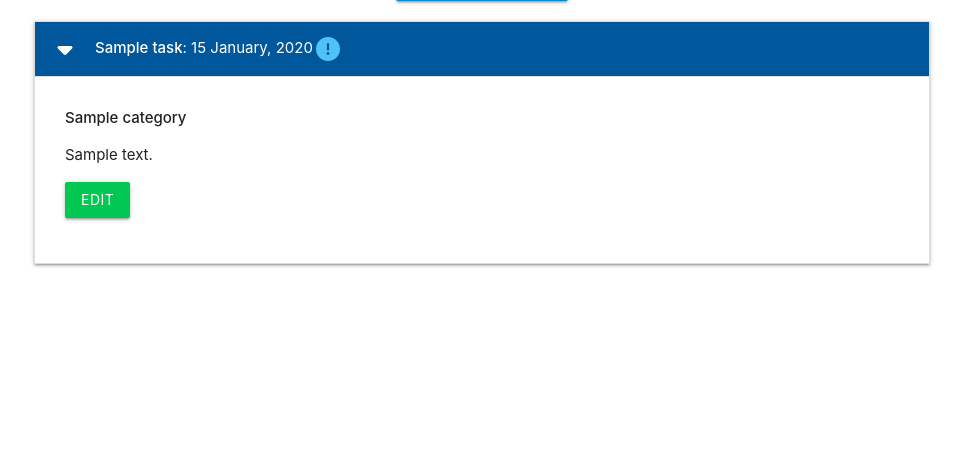
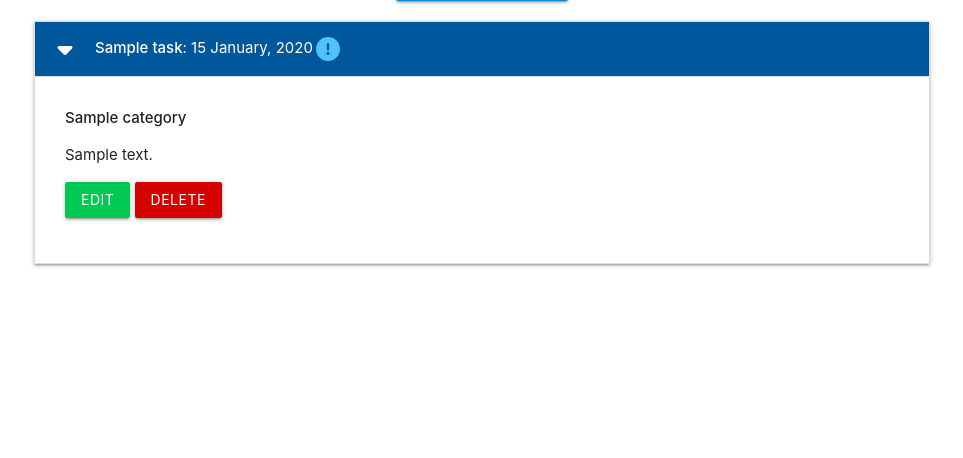
Before and after one commit to alanjameschapman/task_manager, a Flask app: page / in a window 1280 px wide, after a click that opens the changed part. Shown: the part 212-670 px from the top of the page, without its empty margins (158-1121 px from the left). Run offline with Flask 3, Linux system fonts and the light colour scheme; tables that the repository leaves empty hold one stand-in row (values such as "Sample post").

Commit message:
Refactor models and routes

```diff
--- a/taskmanager/models.py
+++ b/taskmanager/models.py
@@ -1,25 +1,28 @@
 from taskmanager import db
+"""Import the db object from the taskmanager package."""
 
 
 class Category(db.Model):
-    # schema for the Category model
+    """schema for the Category model"""
     id = db.Column(db.Integer, primary_key=True)
     category_name = db.Column(db.String(25), unique=True, nullable=False)
-    tasks = db.relationship("Task", backref="category", cascade="all, delete", lazy=True)
+    tasks = db.relationship("Task", backref="category",
+                            cascade="all, delete", lazy=True)
 
     def __repr__(self):
-        # __repr__ to represent itself in the form of a string
+        """__repr__ to represent itself in the form of a string"""
         return self.category_name
 
 
 class Task(db.Model):
-    # schema for the Task model
+    """schema for the Task model"""
     id = db.Column(db.Integer, primary_key=True)
     task_name = db.Column(db.String(50), unique=True, nullable=False)
     task_description = db.Column(db.Text, nullable=False)
     is_urgent = db.Column(db.Boolean, default=False, nullable=False)
     due_date = db.Column(db.Date, nullable=False)
-    category_id = db.Column(db.Integer, db.ForeignKey("category.id", ondelete="CASCADE"), nullable=False)
+    category_id = db.Column(db.Integer, db.ForeignKey(
+        "category.id", ondelete="CASCADE"), nullable=False)
 
     def __repr__(self):
         # __repr__ to represent itself in the form of a string
--- a/taskmanager/routes.py
+++ b/taskmanager/routes.py
@@ -5,18 +5,21 @@ from taskmanager.models import Category, Task
 
 @app.route("/")
 def home():
+    """Display all tasks in the database."""
     tasks = list(Task.query.order_by(Task.id).all())
     return render_template("tasks.html", tasks=tasks)
 
 
 @app.route("/categories")
 def categories():
+    """Display all categories in the database."""
     categories = list(Category.query.order_by(Category.category_name).all())
     return render_template("categories.html", categories=categories)
 
 
 @app.route("/add_category", methods=["GET", "POST"])
 def add_category():
+    """Add a category to the database."""
     if request.method == "POST":
         category = Category(category_name=request.form.get("category_name"))
         db.session.add(category)
@@ -27,6 +30,7 @@ def add_category():
 
 @app.route("/edit_category/<int:category_id>", methods=["GET", "POST"])
 def edit_category(category_id):
+    """Edit a category in the database."""
     category = Category.query.get_or_404(category_id)
     if request.method == "POST":
         category.category_name = request.form.get("category_name")
@@ -37,6 +41,7 @@ def edit_category(category_id):
 
 @app.route("/delete_category/<int:category_id>")
 def delete_category(category_id):
+    """Delete a category from the database."""
     category = Category.query.get_or_404(category_id)
     db.session.delete(category)
     db.session.commit()
@@ -45,6 +50,7 @@ def delete_category(category_id):
 
 @app.route("/add_task", methods=["GET", "POST"])
 def add_task():
+    """Add a task to the database."""
     categories = list(Category.query.order_by(Category.category_name).all())
     if request.method == "POST":
         task = Task(
@@ -62,6 +68,7 @@ def add_task():
 
 @app.route("/edit_task/<int:task_id>", methods=["GET", "POST"])
 def edit_task(task_id):
+    """Edit a task in the database."""
     task = Task.query.get_or_404(task_id)
     categories = list(Category.query.order_by(Category.category_name).all())
     if request.method == "POST":
@@ -72,3 +79,12 @@ def edit_task(task_id):
         task.category_id = request.form.get("category_id")
         db.session.commit()
     return render_template("edit_task.html", task=task, categories=categories)
+
+
+@app.route("/delete_task/<int:task_id>")
+def delete_task(task_id):
+    """Delete a task from the database."""
+    task = Task.query.get_or_404(task_id)
+    db.session.delete(task)
+    db.session.commit()
+    return redirect(url_for("home"))
--- a/taskmanager/templates/tasks.html
+++ b/taskmanager/templates/tasks.html
@@ -26,6 +26,7 @@
             <p>{{ task.task_description }}</p>
             <p>
                 <a href="{{ url_for('edit_task', task_id=task.id) }}" class="btn green accent-4">Edit</a>
+                <a href="{{ url_for('delete_task', task_id=task.id) }}" class="btn red accent-4">Delete</a>
             </p>
         </div>
     </li>
```
